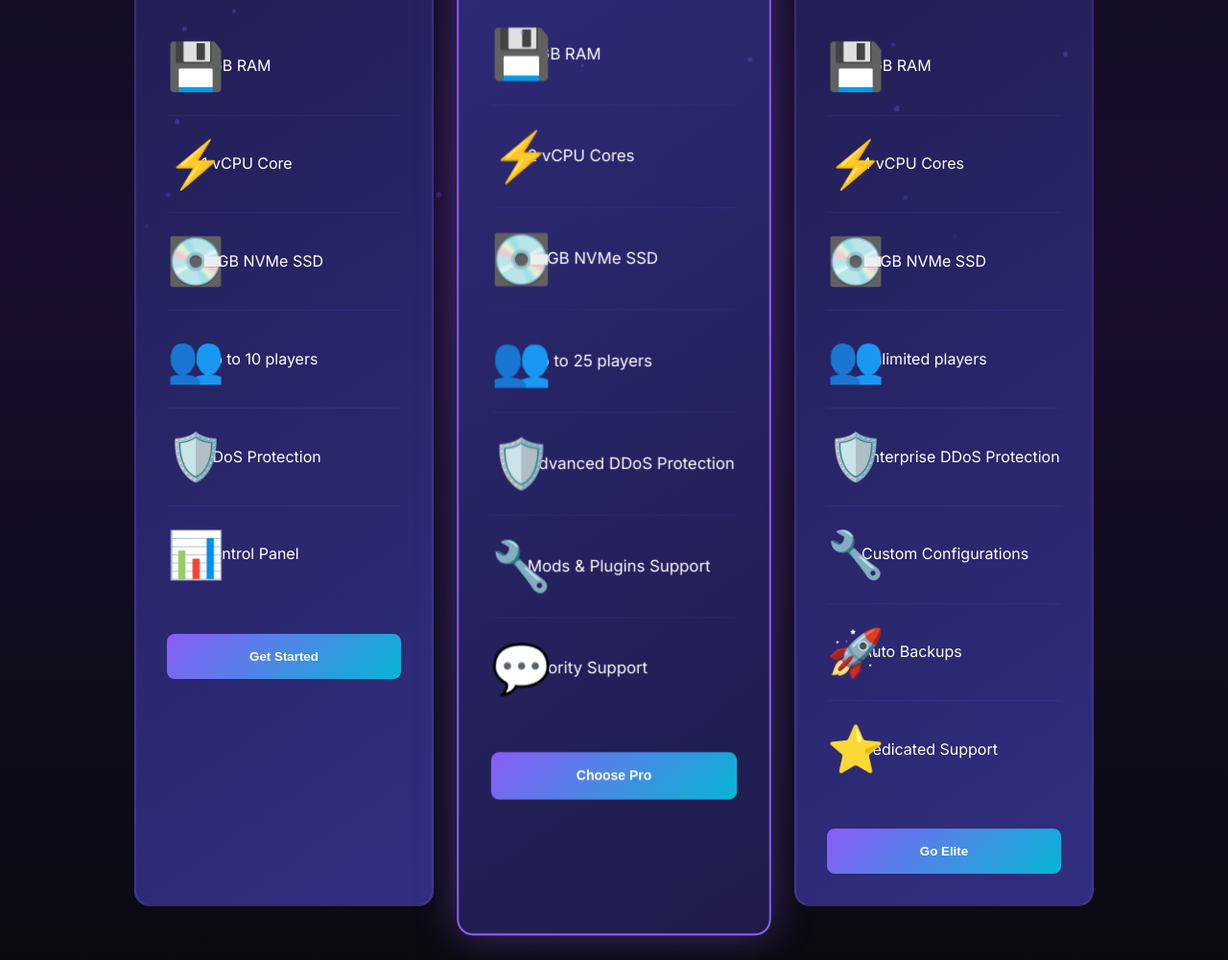
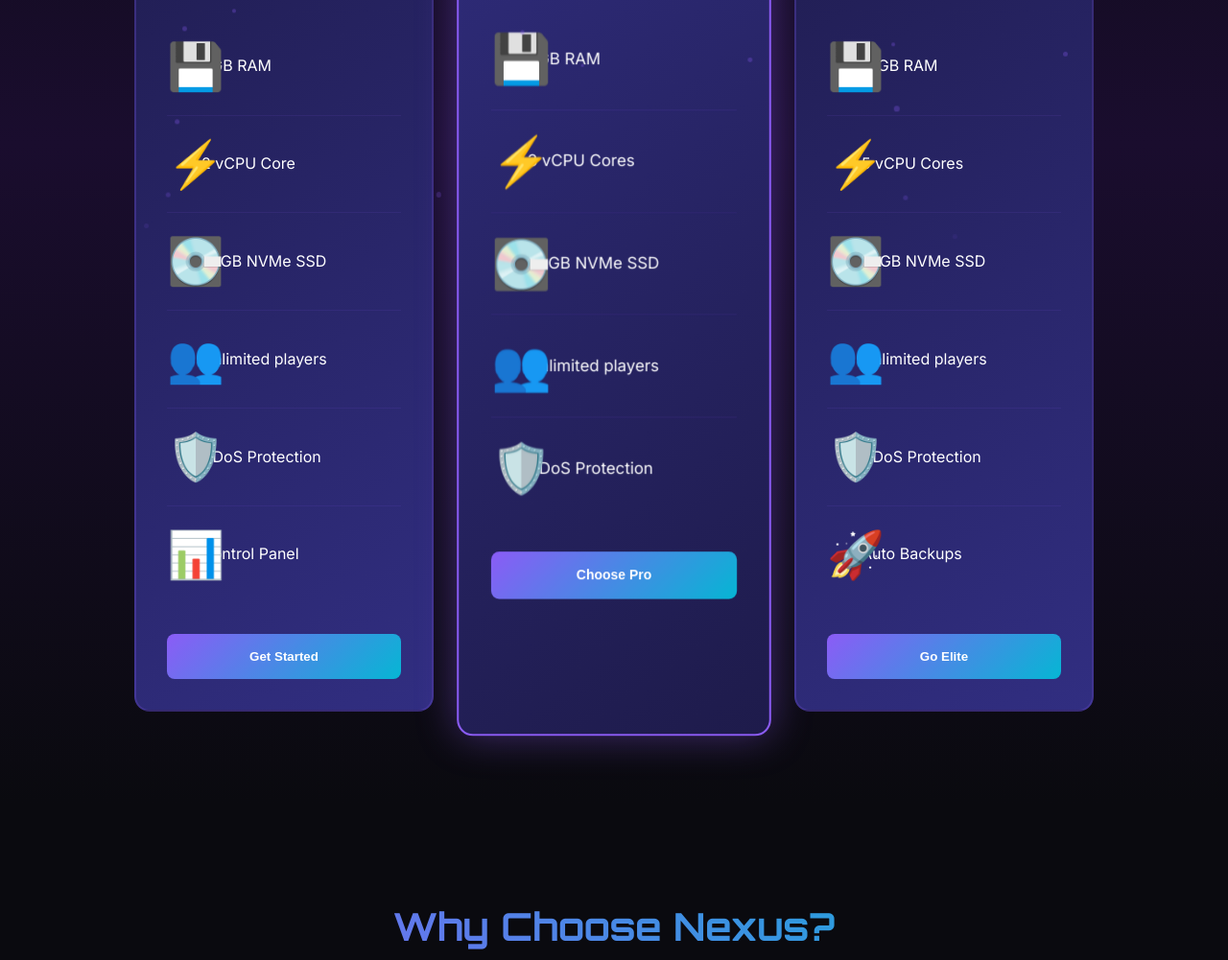
Before and after one commit to santii-otr/webtest, a plain HTML site: page index.html in a window 1280 px wide. Shown: the part 1340-2341 px from the top of the page at 96% size. Drawn offline with Linux system fonts and the light colour scheme.

Commit message:
Actualizar index.html

```diff
--- a/index.html
+++ b/index.html
@@ -72,16 +72,16 @@
                 <p class="hero-subtitle">Premium Minecraft Server Hosting with Power and Style</p>
                 <div class="hero-stats">
                     <div class="stat">
-                        <div class="stat-number" data-target="99.9">0</div>
-                        <div class="stat-label">% Uptime</div>
+                        <div class="stat-number" data-target="99.99%">0</div>
+                        <div class="stat-label">Uptime</div>
                     </div>
                     <div class="stat">
-                        <div class="stat-number" data-target="5000">0</div>
-                        <div class="stat-label">+ Servers</div>
+                        <div class="stat-number" data-target="5000+">0</div>
+                        <div class="stat-label">Servers</div>
                     </div>
                     <div class="stat">
-                        <div class="stat-number" data-target="24">0</div>
-                        <div class="stat-label">/7 Support</div>
+                        <div class="stat-number" data-target="24/7">0</div>
+                        <div class="stat-label">Support</div>
                     </div>
                 </div>
                 <div class="hero-buttons">
@@ -136,19 +136,19 @@
                     <div class="plan-features">
                         <div class="feature">
                             <span class="feature-icon">💾</span>
-                            <span>2GB RAM</span>
+                            <span>4GB RAM</span>
                         </div>
                         <div class="feature">
                             <span class="feature-icon">⚡</span>
-                            <span>1 vCPU Core</span>
+                            <span>2 vCPU Core</span>
                         </div>
                         <div class="feature">
                             <span class="feature-icon">💽</span>
-                            <span>10GB NVMe SSD</span>
+                            <span>20GB NVMe SSD</span>
                         </div>
                         <div class="feature">
                             <span class="feature-icon">👥</span>
-                            <span>Up to 10 players</span>
+                            <span>Unlimited players</span>
                         </div>
                         <div class="feature">
                             <span class="feature-icon">🛡️</span>
@@ -178,31 +178,23 @@
                     <div class="plan-features">
                         <div class="feature">
                             <span class="feature-icon">💾</span>
-                            <span>4GB RAM</span>
+                            <span>8GB RAM</span>
                         </div>
                         <div class="feature">
                             <span class="feature-icon">⚡</span>
-                            <span>2 vCPU Cores</span>
+                            <span>3 vCPU Cores</span>
                         </div>
                         <div class="feature">
                             <span class="feature-icon">💽</span>
-                            <span>25GB NVMe SSD</span>
+                            <span>40GB NVMe SSD</span>
                         </div>
                         <div class="feature">
                             <span class="feature-icon">👥</span>
-                            <span>Up to 25 players</span>
+                            <span>Unlimited players</span>
                         </div>
                         <div class="feature">
                             <span class="feature-icon">🛡️</span>
-                            <span>Advanced DDoS Protection</span>
-                        </div>
-                        <div class="feature">
-                            <span class="feature-icon">🔧</span>
-                            <span>Mods & Plugins Support</span>
-                        </div>
-                        <div class="feature">
-                            <span class="feature-icon">💬</span>
-                            <span>Priority Support</span>
+                            <span>DDoS Protection</span>
                         </div>
                     </div>
                     <button class="plan-btn">
@@ -225,15 +217,15 @@
                     <div class="plan-features">
                         <div class="feature">
                             <span class="feature-icon">💾</span>
-                            <span>8GB RAM</span>
+                            <span>14GB RAM</span>
                         </div>
                         <div class="feature">
                             <span class="feature-icon">⚡</span>
-                            <span>4 vCPU Cores</span>
+                            <span>5 vCPU Cores</span>
                         </div>
                         <div class="feature">
                             <span class="feature-icon">💽</span>
-                            <span>50GB NVMe SSD</span>
+                            <span>70GB NVMe SSD</span>
                         </div>
                         <div class="feature">
                             <span class="feature-icon">👥</span>
@@ -241,19 +233,11 @@
                         </div>
                         <div class="feature">
                             <span class="feature-icon">🛡️</span>
-                            <span>Enterprise DDoS Protection</span>
-                        </div>
-                        <div class="feature">
-                            <span class="feature-icon">🔧</span>
-                            <span>Custom Configurations</span>
+                            <span>DDoS Protection</span>
                         </div>
                         <div class="feature">
                             <span class="feature-icon">🚀</span>
                             <span>Auto Backups</span>
-                        </div>
-                        <div class="feature">
-                            <span class="feature-icon">⭐</span>
-                            <span>Dedicated Support</span>
                         </div>
                     </div>
                     <button class="plan-btn">
@@ -346,7 +330,7 @@
                     <h3 class="feature-title">Global Network</h3>
                     <p class="feature-description">Globally distributed servers for the best gaming experience</p>
                     <div class="feature-metric">
-                        <span class="metric-number">12</span>
+                        <span class="metric-number">3</span>
                         <span class="metric-label">Locations</span>
                     </div>
                 </div>
```
